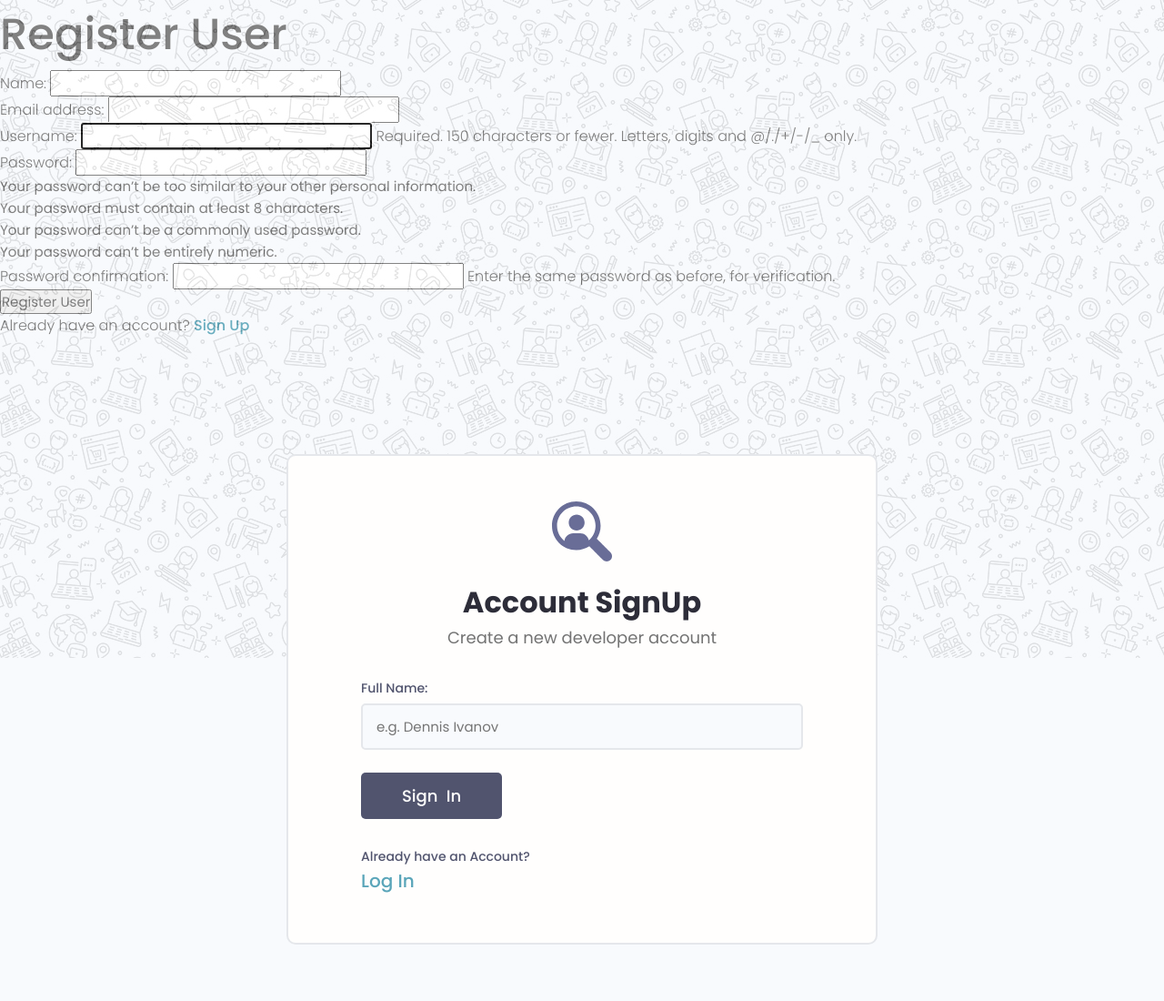
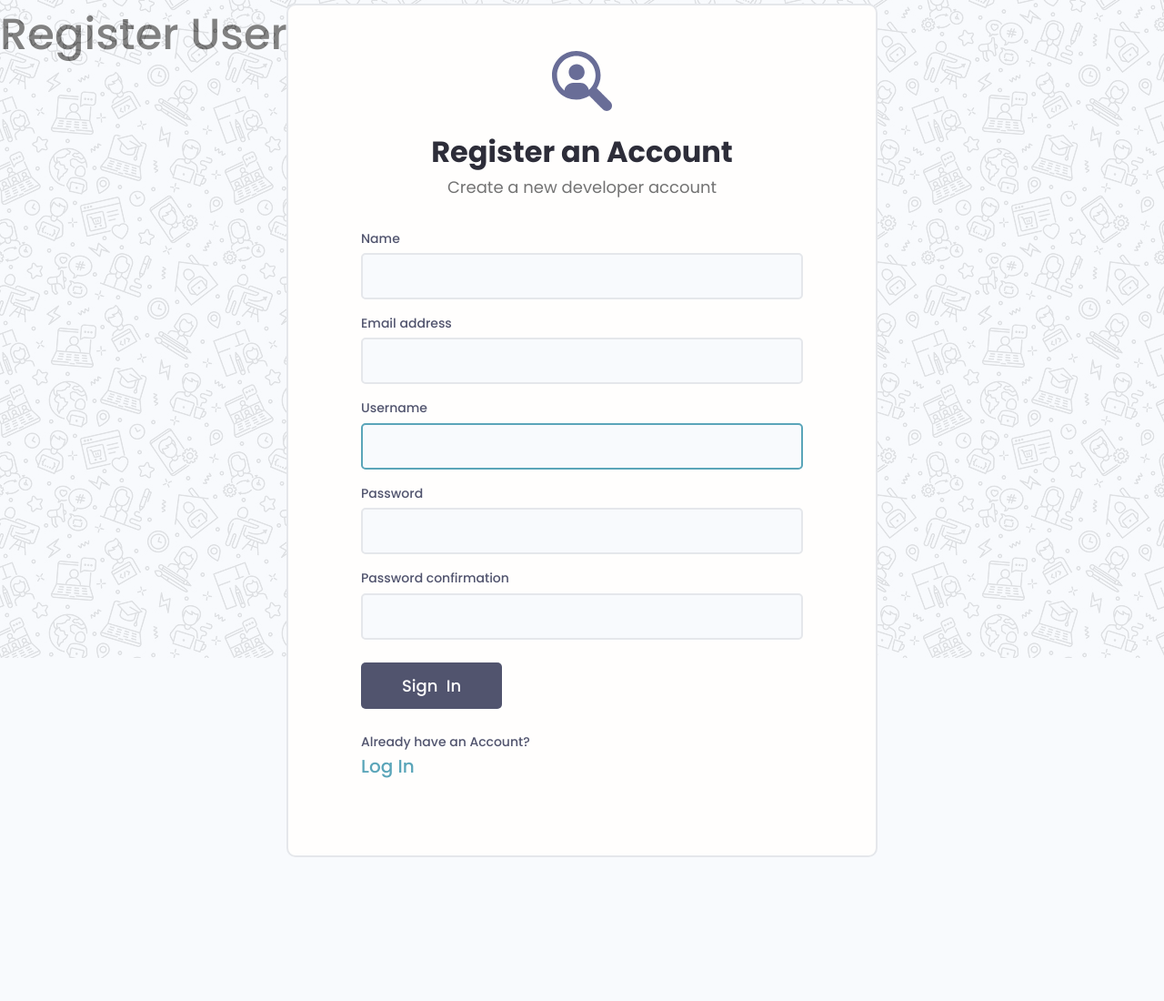
Before and after one commit to shinecoding/djangoStudy, a Django app: page /register/ in a window 1280 px wide. Shown: the part 77-1177 px from the top of the page at 91% size. After the commit the page ends 1019 px from the top, so only its background shows below. Run offline with Django 3.2, Linux system fonts and the light colour scheme; some libraries are stand-ins or nearby versions.

```diff
--- a/users/forms.py
+++ b/users/forms.py
@@ -8,3 +8,9 @@ class CustomUserCreationForm(UserCreationForm):
         model = User
         fields = ['first_name', 'email', 'username', 'password1', 'password2']
         labels = {'first_name': 'Name', }
+
+    def __init__(self, *args, **kwargs):
+        super(CustomUserCreationForm, self).__init__(*args, **kwargs)
+
+        for name, field in self.fields.items():
+            field.widget.attrs.update({'class':'input'})
--- a/users/templates/users/login_register.html
+++ b/users/templates/users/login_register.html
@@ -5,12 +5,12 @@
 {% if page == 'register' %}
 <h1>Register User</h1>
 
-<form method="POST" action="{% url 'register' %}">
+<!-- <form method="POST" action="{% url 'register' %}">
     {% csrf_token %}
     {{form.as_p}}
     <input type="submit" value="Register User">
 </form>
-<p>Already have an account? <a href="{% url 'login' %}">Sign Up</a></p>
+<p>Already have an account? <a href="{% url 'login' %}">Sign Up</a></p> -->
 
 <div class="auth">
     <div class="card">
@@ -18,21 +18,20 @@
         <a href="/">
           <img src="{% static 'images/icon.svg' %}" alt="icon" />
         </a>
-        <h3>Account SignUp</h3>
+        <h3>Register an Account</h3>
         <p>Create a new developer account</p>
       </div>
 
-      <form action="#" class="form auth__form">
+      <form action="{% url 'register' %}" method="POST" class="form auth__form">
+        {% csrf_token %}
+
+        {% for field in form %}
+          <div class="form__field">
+          <label for="formInput#text">{{field.label}}</label>
+          {{field}}
+        {% endfor %}
         <!-- Input:Text -->
-        <div class="form__field">
-          <label for="formInput#text">Full Name: </label>
-          <input
-            class="input input--text"
-            id="formInput#text"
-            type="text"
-            name="text"
-            placeholder="e.g. Dennis Ivanov"
-          />
+
         </div>
 
         <div class="auth__actions">
```
